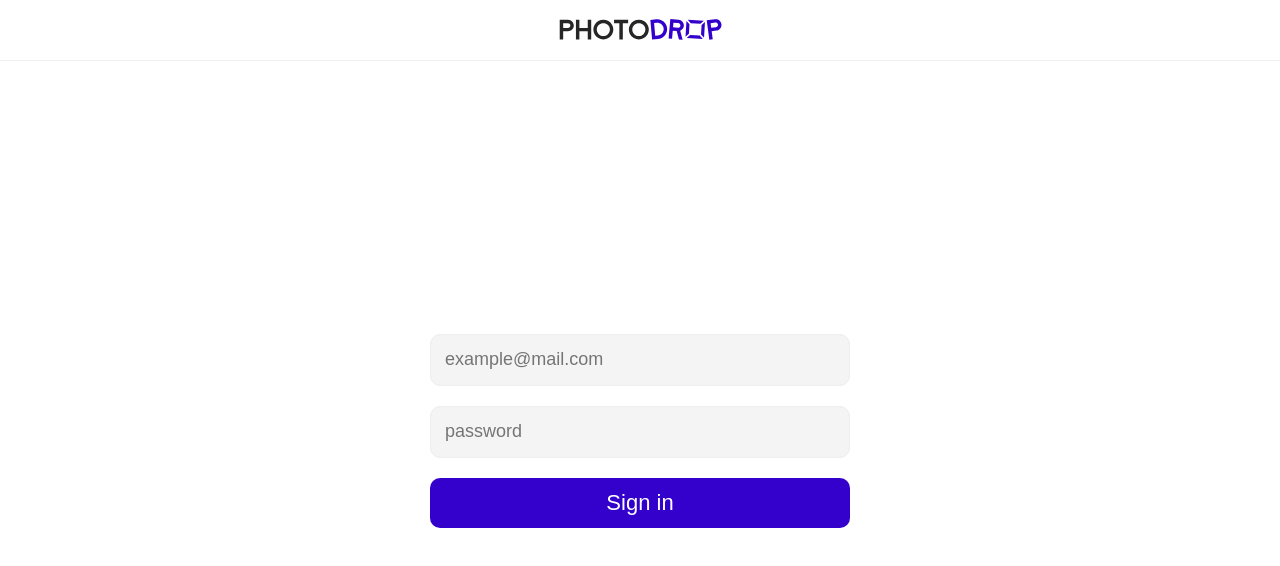
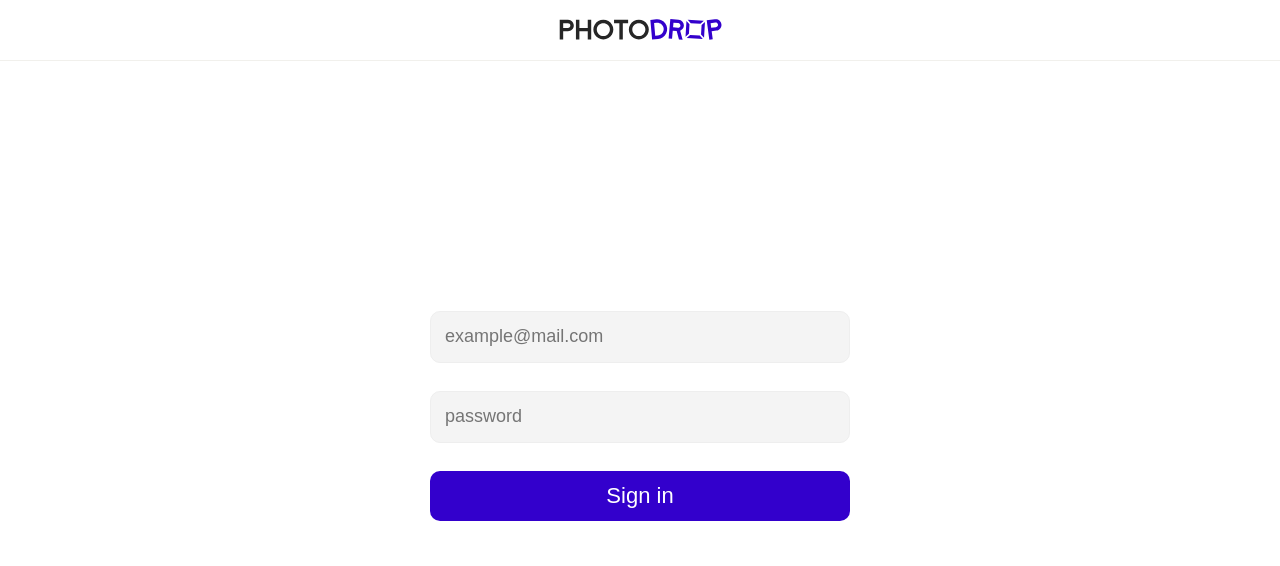
Before and after one commit to SergejShk/photo-drop_photographer, a React (Create React App) app: page /auth in a window 1280 px wide. Shown: the top 566 px of the page. Built offline with nearby package versions, Linux system fonts and the light colour scheme.

Commit message:
upd auth form, blocked jumping

```diff
--- a/src/components/authForm/AuthForm.styled.ts
+++ b/src/components/authForm/AuthForm.styled.ts
@@ -6,6 +6,11 @@ export const FormStayled = styled(Form)`
   display: flex;
   flex-direction: column;
   align-items: center;
+`;
+
+export const Wrapper = styled.div`
+  min-height: 80px;
+  width: 100%;
 `;
 
 export const Button = styled.button`
@@ -39,7 +44,6 @@ export const Input = styled(Field)`
   font-size: 18px;
   line-height: 1.28;
   padding: 5px 14px;
-  margin-bottom: 20px;
 
   &:hover,
   &:focus {
--- a/src/components/authForm/AuthForm.tsx
+++ b/src/components/authForm/AuthForm.tsx
@@ -4,7 +4,13 @@ import { logInThunk } from '../../redux/auth/authOperations';
 import { useAppDispatch, useAppSelector } from '../../hooks/reduxHooks';
 import { authSchema } from '../../utils/validate/authShema';
 import { isErrorState } from '../../redux/auth/authSelectors';
-import { Button, ErrorText, FormStayled, Input } from './AuthForm.styled';
+import {
+  Button,
+  ErrorText,
+  FormStayled,
+  Input,
+  Wrapper,
+} from './AuthForm.styled';
 
 const initialValues = {
   email: '',
@@ -33,20 +39,26 @@ const AuthForm: React.FC = () => {
         onSubmit={handleSubmit}
       >
         <FormStayled>
+          <Wrapper>
             <Input type="text" name="email" placeholder="example@mail.com" />
             <ErrorMessage name="email">
               {msg => <ErrorText>{msg}</ErrorText>}
             </ErrorMessage>
+          </Wrapper>
 
+          <Wrapper>
             <Input type="password" name="password" placeholder="password" />
             <ErrorMessage name="password">
               {msg => <ErrorText>{msg}</ErrorText>}
             </ErrorMessage>
+          </Wrapper>
 
+          <Wrapper>
             <Button type="submit">Sign in</Button>
+            {isError && <ErrorText>Email or password is wrong</ErrorText>}
+          </Wrapper>
         </FormStayled>
       </Formik>
-      {isError && <ErrorText>Email or password is wrong</ErrorText>}
     </>
   );
 };
```
Lines whose indentation alone changed are shown as unchanged.
